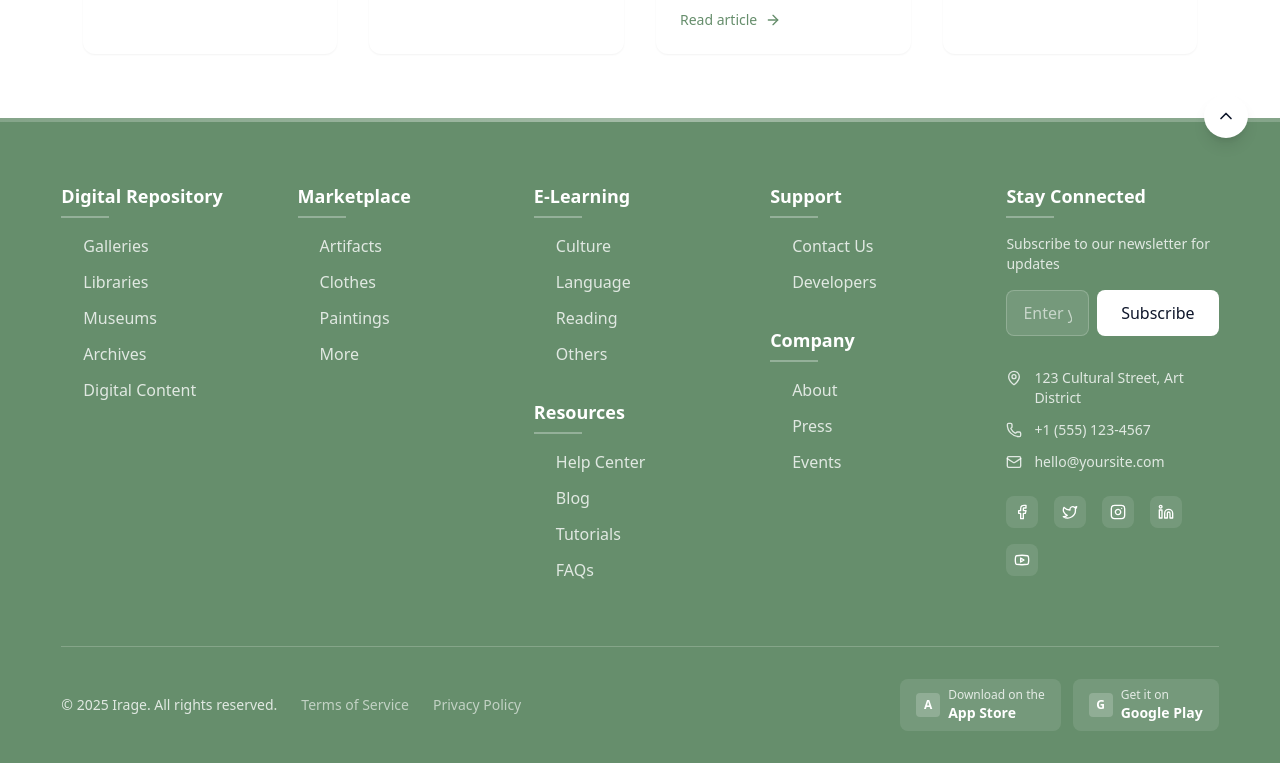
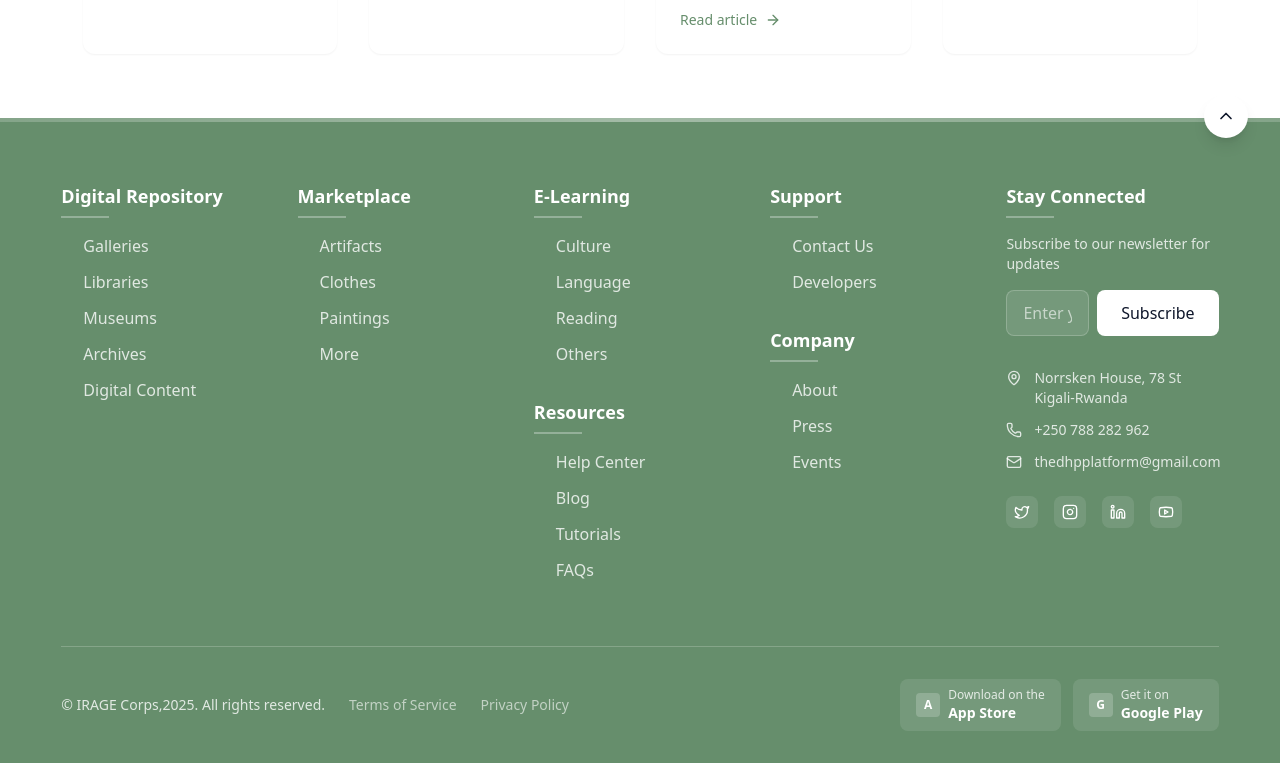
Before and after one commit to The-DHP-Platform/ts_new_frontend_2025, a React (Vite) app: page / in a window 1280 px wide. Shown: the part 6353-7116 px from the top of the page. Built offline with nearby package versions, Linux system fonts and the light colour scheme.

Commit message:
Adding socoal media links

```diff
--- a/src/comps/sharedComps/Footer.tsx
+++ b/src/comps/sharedComps/Footer.tsx
@@ -10,6 +10,7 @@ import {
   ArrowRight,
   ChevronUp
 } from 'lucide-react';
+
 import { useState } from 'react';
 
 const Footer = () => {
@@ -20,6 +21,12 @@ const Footer = () => {
     window.scrollTo({ top: 0, behavior: 'smooth' });
   };
 
+  const socialLinks: { Icon: React.ElementType; label: string; url: string }[] = [
+  { Icon: Twitter, label: 'Twitter', url: 'https://x.com/The_DHPplatform' },
+  { Icon: Instagram, label: 'Instagram', url: 'https://www.instagram.com/the_dhp_platform/' },
+  { Icon: Linkedin, label: 'LinkedIn', url: 'https://rw.linkedin.com/company/the-dhp-platform?trk=public_post-text' },
+  { Icon: Youtube, label: 'YouTube', url: 'https://www.youtube.com/@TheDHPplatform-IRAGE/' },
+  ];
   const handleSubscribe = () => {
     if (email.trim()) {
       // Simulate subscription
@@ -196,30 +203,26 @@ const Footer = () => {
               <div className="space-y-2 sm:space-y-3 mb-4 sm:mb-6">
                 <div className="flex items-start text-white/80">
                   <MapPin size={14} className="mr-2 sm:mr-3 flex-shrink-0 mt-0.5 sm:w-4 sm:h-4" />
-                  <span className="text-xs sm:text-sm">123 Cultural Street, Art District</span>
+                  <span className="text-xs sm:text-sm">Norrsken House, 78 St  Kigali-Rwanda </span>
                 </div>
                 <div className="flex items-center text-white/80">
                   <Phone size={14} className="mr-2 sm:mr-3 flex-shrink-0 sm:w-4 sm:h-4" />
-                  <span className="text-xs sm:text-sm">+1 (555) 123-4567</span>
+                  <span className="text-xs sm:text-sm">+250 788 282 962</span>
                 </div>
                 <div className="flex items-center text-white/80">
                   <Mail size={14} className="mr-2 sm:mr-3 flex-shrink-0 sm:w-4 sm:h-4" />
-                  <span className="text-xs sm:text-sm">hello@yoursite.com</span>
+                  <span className="text-xs sm:text-sm">thedhpplatform@gmail.com</span>
                 </div>
               </div>
 
               {/* Social Icons */}
           <div className="flex flex-wrap gap-3 sm:gap-4">
-                {[
-                  { Icon: Facebook, label: 'Facebook' },
-                  { Icon: Twitter, label: 'Twitter' },
-                  { Icon: Instagram, label: 'Instagram' },
-                  { Icon: Linkedin, label: 'LinkedIn' },
-                  { Icon: Youtube, label: 'YouTube' }
-                ].map(({ Icon, label }) => (
+         {socialLinks.map(({ Icon, label, url }) => (
         <a
           key={label}
-                    href="#"
+          href={url}
+          target="_blank"
+          rel="noopener noreferrer"
           className="p-2 bg-white/10 rounded-lg hover:bg-white/20 transition-colors duration-200"
           aria-label={label}
         >
@@ -237,7 +240,7 @@ const Footer = () => {
           <div className="flex flex-col space-y-4 lg:flex-row lg:justify-between lg:items-center lg:space-y-0">
             <div className="flex flex-col space-y-3 sm:flex-row sm:items-center sm:space-y-0 sm:space-x-6">
               <p className="text-white/80 text-xs sm:text-sm text-center sm:text-left">
-                &copy; {new Date().getFullYear()} Irage. All rights reserved.
+                &copy;  IRAGE Corps,{new Date().getFullYear()}. All rights reserved.
               </p>
               <div className="flex justify-center sm:justify-start space-x-4 sm:space-x-6">
                 <a href="#" className="text-white/60 hover:text-white text-xs sm:text-sm transition-colors duration-200">
```
Lines whose indentation alone changed are shown as unchanged.
